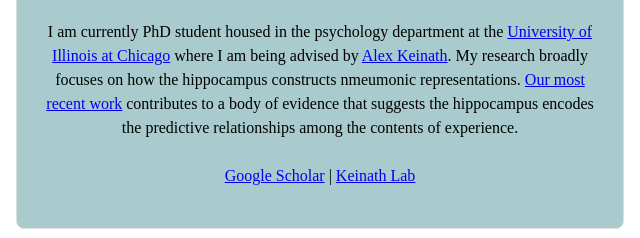
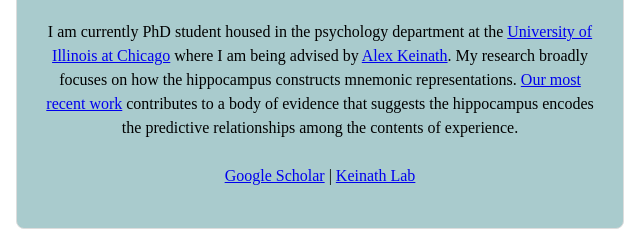
Before and after one commit to sergiopecirno/sergiopecirno.github.io, a plain HTML site: page index.html in a window 1280 px wide. Shown: the part 401-639 px from the top of the page, 320-960 px from the left. Drawn offline with Linux system fonts and the light colour scheme.

Commit message:
Describe your changes

```diff
--- a/index.html
+++ b/index.html
@@ -16,7 +16,7 @@
       I am currently PhD student housed in the psychology department at the
       <a href="https://psch.uic.edu/programs/graduate-studies/brain-and-cognitive-science/" target="_blank" rel="noopener noreferrer">University of Illinois at Chicago</a>
       where I am being advised by
-      <a href="https://scholar.google.com/citations?user=xi2d608AAAAJ&hl=en" target="_blank" rel="noopener noreferrer">Alex Keinath</a>. My research broadly focuses on how the hippocampus constructs nmeumonic representations. <a href="pecirno, keinath 2025 _ supp.pdf" target="_blank">Our most recent work</a> contributes to a body of evidence that suggests the hippocampus encodes the predictive relationships among the contents of experience.
+      <a href="https://scholar.google.com/citations?user=xi2d608AAAAJ&hl=en" target="_blank" rel="noopener noreferrer">Alex Keinath</a>. My research broadly focuses on how the hippocampus constructs mnemonic representations. <a href="pecirno, keinath 2025 _ supp.pdf" target="_blank">Our most recent work</a> contributes to a body of evidence that suggests the hippocampus encodes the predictive relationships among the contents of experience.
 
       <br>
       <br>
```
